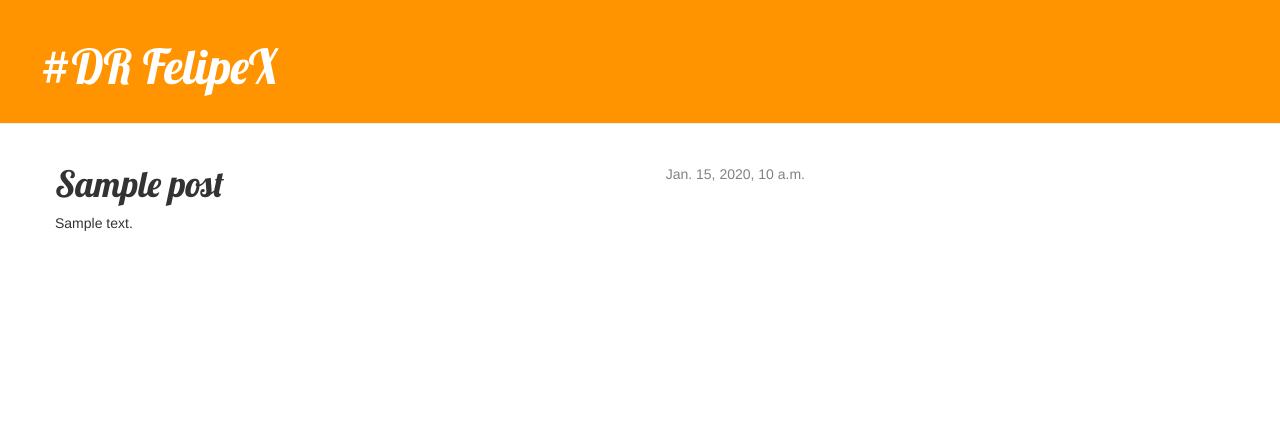
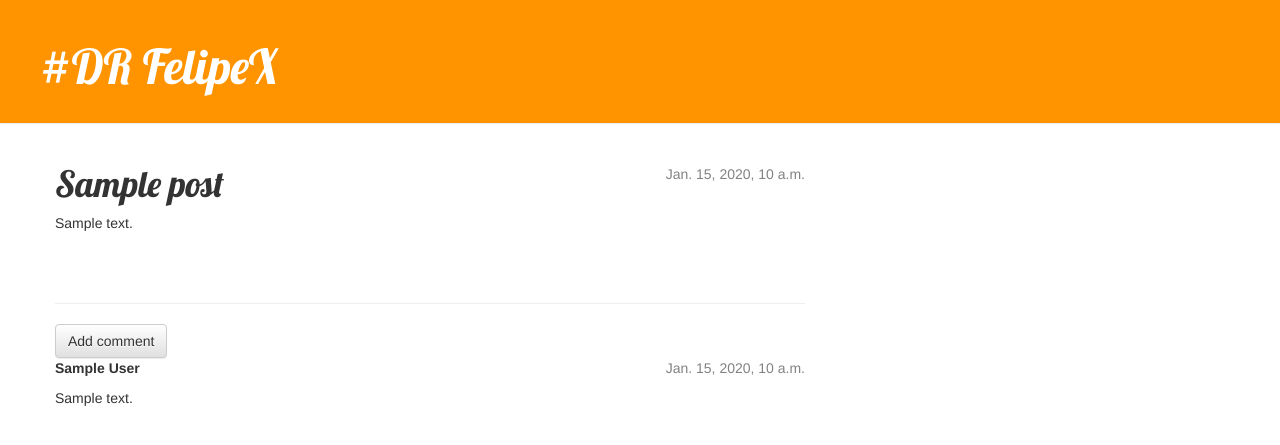
Before and after one commit to drfelipex/my-first-blog, a Django app: page /post/1/ in a window 1280 px wide. Shown: the top 445 px of the page. Run offline with Django 3.2, Linux system fonts and the light colour scheme; tables that the repository leaves empty hold one stand-in row (values such as "Sample post"); some libraries are stand-ins or nearby versions.

Commit message:
Create comentarios

```diff
--- a/blog/admin.py
+++ b/blog/admin.py
@@ -1,4 +1,5 @@
 from django.contrib import admin
-from .models import Post
+from .models import Post, Comment
 
 admin.site.register(Post)
+admin.site.register(Comment)
--- a/blog/models.py
+++ b/blog/models.py
@@ -17,3 +17,20 @@ class Post(models.Model):
 
     def __str__(self):
         return self.title
+
+class Comment(models.Model):
+    post = models.ForeignKey('blog.Post', related_name='comments')
+    author = models.CharField(max_length=200)
+    text = models.TextField()
+    created_date = models.DateTimeField(default=timezone.now)
+    approved_comment = models.BooleanField(default=False)
+
+    def approve(self):
+        self.approved_comment = True
+        self.save()
+
+    def __str__(self):
+        return self.text
+
+def approved_comments(self):
+    return self.comments.filter(approved_comment=True)
--- a/blog/static/css/blog.css
+++ b/blog/static/css/blog.css
@@ -51,3 +51,7 @@ h1, h2, h3, h4 {
 .post h1 a, .post h1 a:visited {
     color: #000000;
 }
+
+.comment {
+    margin: 20px 0px 20px 20px;
+}
--- a/blog/templates/blog/post_detail.html
+++ b/blog/templates/blog/post_detail.html
@@ -13,4 +13,24 @@
     <h1>{{ post.title }}</h1>
     <p>{{ post.text|linebreaksbr }}</p>
 </div>
+
+<hr>
+<a class="btn btn-default" href="{% url 'add_comment_to_post' pk=post.pk %}">Add comment</a>
+{% for comment in post.comments.all %}
+{% if user.is_authenticated or comment.approved_comment %}
+<div class="comment">
+    <div class="date">
+        {{ comment.created_date }}
+        {% if not comment.approved_comment %}
+        <a class="btn btn-default" href="{% url 'comment_remove' pk=comment.pk %}"><span class="glyphicon glyphicon-remove"></span></a>
+        <a class="btn btn-default" href="{% url 'comment_approve' pk=comment.pk %}"><span class="glyphicon glyphicon-ok"></span></a>
+        {% endif %}
+    </div>
+    <strong>{{ comment.author }}</strong>
+    <p>{{ comment.text|linebreaks }}</p>
+</div>
+{% endif %}
+{% empty %}
+<p>No comments here yet :(</p>
+{% endfor %}
 {% endblock %}
--- a/blog/templates/blog/post_list.html
+++ b/blog/templates/blog/post_list.html
@@ -8,6 +8,7 @@
     </div>
     <h1><a href="{% url 'post_detail' pk=post.pk %}">{{ post.title }}</a></h1>
     <p>{{ post.text|linebreaksbr }}</p>
+    <a href="{% url 'post_detail' pk=post.pk %}">Comments: {{ post.approved_comments.count }}</a>
 </div>
 {% endfor %}
 {% endblock content %}
--- a/blog/urls.py
+++ b/blog/urls.py
@@ -6,4 +6,7 @@ urlpatterns = [
     url(r'^post/(?P<pk>\d+)/$', views.post_detail, name='post_detail'),
     url(r'^post/new/$', views.post_new, name='post_new'),
     url(r'^post/(?P<pk>\d+)/edit/$', views.post_edit, name='post_edit'),
+    url(r'^post/(?P<pk>\d+)/comment/$', views.add_comment_to_post, name='add_comment_to_post'),
+    url(r'^comment/(?P<pk>\d+)/approve/$', views.comment_approve, name='comment_approve'),
+    url(r'^comment/(?P<pk>\d+)/remove/$', views.comment_remove, name='comment_remove'),
                    ]
--- a/blog/views.py
+++ b/blog/views.py
@@ -1,8 +1,8 @@
 from django.shortcuts import render
 from django.utils import timezone
 from django.shortcuts import get_object_or_404
-from .models import Post
-from .forms import PostForm
+from .models import Post, Comment
+from .forms import PostForm, CommentForm
 from django.shortcuts import redirect
 
 def post_list(request):
@@ -39,3 +39,29 @@ def post_edit(request, pk):
     else:
         form = PostForm(instance=post)
     return render(request, 'blog/post_edit.html', {'form': form})
+
+def add_comment_to_post(request, pk):
+    post = get_object_or_404(Post, pk=pk)
+    if request.method == "POST":
+        form = CommentForm(request.POST)
+        if form.is_valid():
+            comment = form.save(commit=False)
+            comment.post = post
+            comment.save()
+            return redirect('post_detail', pk=post.pk)
+    else:
+        form = CommentForm()
+    return render(request, 'blog/add_comment_to_post.html', {'form': form})
+
+#@login_required
+def comment_approve(request, pk):
+    comment = get_object_or_404(Comment, pk=pk)
+    comment.approve()
+    return redirect('post_detail', pk=comment.post.pk)
+
+#@login_required
+def comment_remove(request, pk):
+    comment = get_object_or_404(Comment, pk=pk)
+    post_pk = comment.post.pk
+    comment.delete()
+    return redirect('post_detail', pk=post_pk)
```
Also changed, not shown: blog/forms.py (+7 -1 lines), blog/templates/blog/add_comment_to_post.html (added, +9 -0 lines), blog/migrations/0002_comment.py (added).
